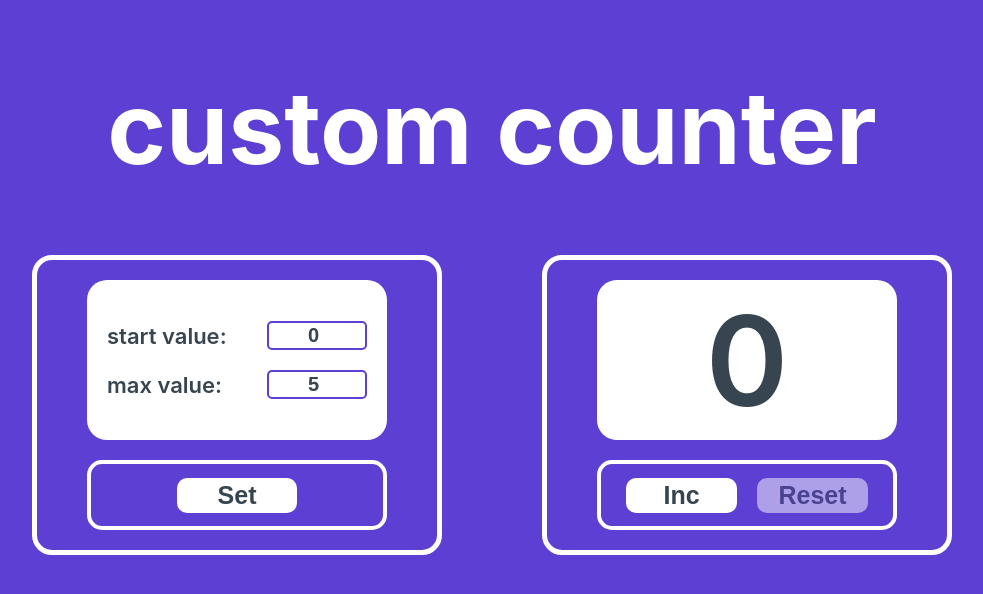
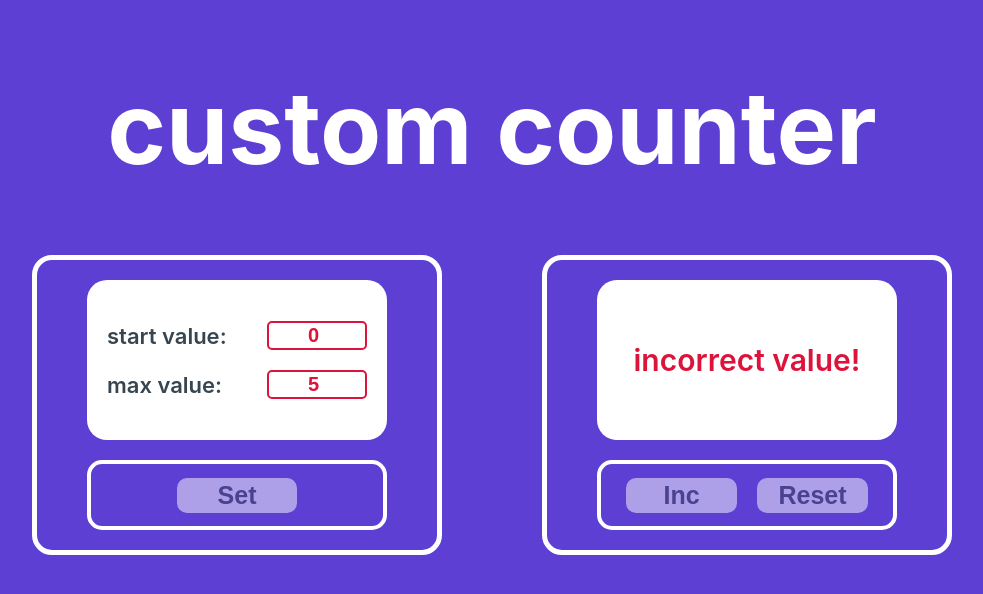
Before and after one commit to aliakseikulba/counter, a React (Create React App) app: page / in a window 1280 px wide. Shown: the top 594 px of the page, without its empty margins (148-1131 px from the left). Built offline with nearby package versions, Linux system fonts and the light colour scheme.

Commit message:
counter fixed

```diff
--- a/src/App.tsx
+++ b/src/App.tsx
@@ -1,4 +1,4 @@
-import React, {useState} from 'react';
+import React, {useEffect, useState} from 'react';
 import './App.css';
 import {Counter} from './components/Counter/Counter';
 import {Controller} from './components/Controller/Controller';
@@ -8,24 +8,41 @@ function App() {
   const [startValue, setStartValue] = useState<number>(0);
   const [maxValue, setMaxValue] = useState<number>(5);
   const [counter, setCounter] = useState<number>(startValue);
+  const [changeValue, setChangeValue] = useState<boolean>(false);
 
   const changeStartValue = (num: number) => {
+    setChangeValue(true)
     setStartValue(num);
   };
   const changeMaxValue = (num: number) => {
+    setChangeValue(true)
     setMaxValue(num);
   };
-
   const changeCounter = () => {
     setCounter(startValue);
   }
-
   const incrementValue = () => {
     setCounter(counter => counter + 1);
   };
   const resetValue = () => {
     setCounter(startValue);
   };
+
+
+  useEffect(() => {
+    const startValueAsString = localStorage.getItem('startValue');
+    const newStartValue = JSON.parse(startValueAsString!);
+    setStartValue(newStartValue);
+    setCounter(newStartValue);
+    setChangeValue(true);
+    const maxValueAsString = localStorage.getItem('maxValue');
+    const newMaxValue = JSON.parse(maxValueAsString!);
+    setMaxValue(newMaxValue);
+  }, [])
+  useEffect(() => {
+    localStorage.setItem('startValue', JSON.stringify(startValue));
+    localStorage.setItem('maxValue', JSON.stringify(maxValue));
+  }, [startValue, maxValue])
 
   return (
     <div className="App">
@@ -34,6 +51,7 @@ function App() {
         <div className="wrapper">
           <Controller startValue={startValue}
                       maxValue={maxValue}
+                      setChangeValue={setChangeValue}
                       changeStartValue={changeStartValue}
                       changeMaxValue={changeMaxValue}
                       changeCounter={changeCounter}/>
@@ -42,6 +60,7 @@ function App() {
           <Counter counter={counter}
                    startValue={startValue}
                    maxValue={maxValue}
+                   changeValue={changeValue}
                    incrementValue={incrementValue}
                    resetValue={resetValue}/>
         </div>
--- a/src/components/Btn/Btn.tsx
+++ b/src/components/Btn/Btn.tsx
@@ -3,18 +3,17 @@ import s from './Btn.module.css';
 
 type BtnPropsType = {
   callback: () => void
-  isDisabled: () => boolean
+  isDisabled: boolean
   name: string
 }
 
 const Btn = ({callback, isDisabled, name}: BtnPropsType) => {
 
-  const onDisabled = isDisabled();
-  const btnClass = onDisabled ? `${s.disabled}` : `${s.btn}`;
+  const btnClass = isDisabled ? `${s.disabled}` : `${s.btn}`;
 
   return (
     <>
-      <button className={btnClass} onClick={callback} disabled={onDisabled}>{name}</button>
+      <button className={btnClass} onClick={callback} disabled={isDisabled}>{name}</button>
     </>
   );
 };
--- a/src/components/Controller/Controller.tsx
+++ b/src/components/Controller/Controller.tsx
@@ -1,43 +1,57 @@
 import React, {ChangeEvent} from 'react';
-import s from './Controller.module.css'
+import s from './Controller.module.css';
 import {Btn} from '../Btn/Btn';
 import {Setter} from '../Setter/Setter';
 
 type ControllerPropsType = {
   startValue: number
   maxValue: number
+  setChangeValue: (changeValue: boolean) => void
   changeStartValue: (num: number) => void
   changeMaxValue: (num: number) => void
   changeCounter: () => void
 }
 
-const Controller = ({startValue, maxValue, changeStartValue, changeMaxValue, changeCounter}: ControllerPropsType) => {
+const Controller = ({
+                      startValue,
+                      maxValue,
+                      changeStartValue,
+                      changeMaxValue,
+                      changeCounter,
+                      setChangeValue
+                    }: ControllerPropsType) => {
 
-  const onChangeStartValue = (e: ChangeEvent<HTMLInputElement>) => {
+  const onStartValueChange = (e: ChangeEvent<HTMLInputElement>) => {
     const value = Number(e.currentTarget.value);
-    changeStartValue(value)
-  }
-
-  const onChangeMaxValue = (e: ChangeEvent<HTMLInputElement>) => {
+    changeStartValue(value);
+  };
+  const onMaxValueChange = (e: ChangeEvent<HTMLInputElement>) => {
     const value = Number(e.currentTarget.value);
     changeMaxValue(value);
-  }
+  };
+  const setValueToCounter = () => {
+    setChangeValue(false);
+    changeCounter();
+  };
 
-  const setValueToCounter = () => {
-    changeCounter();
-  }
+  const setterBtnDisable = () => startValue >= maxValue;
 
   return (
     <>
       <div className={s.display}>
-       <Setter name="start value:"
-                value={startValue}
-               changeValue={onChangeStartValue}/>
+        <Setter name="start value:"
+                startValue={startValue}
+                maxValue={maxValue}
+                inputValue={startValue}
+                changeValue={onStartValueChange}/>
         <Setter name="max value:"
-                value={maxValue} changeValue={onChangeMaxValue}/>
+                startValue={startValue}
+                maxValue={maxValue}
+                inputValue={maxValue}
+                changeValue={onMaxValueChange}/>
       </div>
       <div className={s.buttonsArea}>
-        <Btn callback={setValueToCounter} isDisabled={() => false} name={'Set'}/>
+        <Btn callback={setValueToCounter} isDisabled={setterBtnDisable()} name={'Set'}/>
       </div>
     </>
   );
--- a/src/components/Counter/Counter.module.css
+++ b/src/components/Counter/Counter.module.css
@@ -8,16 +8,31 @@
     align-items: center;
 }
 
-.content {
+.counter {
     color: #36454F;
+    font-size: 125px;
+    font-weight: 600;
+    text-align: center;
+}
+
+.counterFinal {
+    color: crimson;
     font-size: 125px;
     font-weight: 600;
 }
 
-.contentFinal {
+.counterTitle {
+    color: #36454F;
+    font-size: 30px;
+    font-weight: 600;
+    text-align: center;
+}
+
+.errorTitle {
     color: crimson;
-    font-size: 125px;
+    font-size: 30px;
     font-weight: 600;
+    text-align: center;
 }
 
 .buttonsArea {
--- a/src/components/Counter/Counter.tsx
+++ b/src/components/Counter/Counter.tsx
@@ -6,31 +6,35 @@ type CounterPropsType = {
   counter: number
   startValue: number
   maxValue: number
+  changeValue: boolean
   incrementValue: () => void
   resetValue: () => void
 }
 
-const Counter = ({counter, startValue, maxValue, incrementValue, resetValue}: CounterPropsType) => {
+const Counter = ({counter, startValue, maxValue, incrementValue, resetValue, changeValue}: CounterPropsType) => {
 
 
-  const contentClass = counter === maxValue ? `${s.contentFinal}` : `${s.content}`;
+  const counterClass = counter === maxValue ? s.counterFinal : s.counter;
+  const errorTitle = () => startValue >= maxValue;
 
   const disableIncrementBtn = () => {
-    return (counter === maxValue);
+    return counter === maxValue;
   };
   const disableResetBtn = () => {
-    return (counter === startValue);
+    return counter === startValue;
   };
 
 
   return (
     <>
       <div className={s.display}>
-        <div className={contentClass}>{counter}</div>
+        {!changeValue && <div className={counterClass}>{counter}</div>}
+        {changeValue && !errorTitle() && <div className={s.counterTitle}>change value and press 'Set'</div>}
+        {errorTitle() && <div className={s.errorTitle}>incorrect value!</div>}
       </div>
       <div className={s.buttonsArea}>
-        <Btn callback={incrementValue} isDisabled={disableIncrementBtn} name={'Inc'}/>
-        <Btn callback={resetValue} isDisabled={disableResetBtn} name={'Reset'}/>
+        <Btn callback={incrementValue} isDisabled={changeValue || disableIncrementBtn()} name={'Inc'}/>
+        <Btn callback={resetValue} isDisabled={changeValue || disableResetBtn()} name={'Reset'}/>
       </div>
     </>
   );
--- a/src/components/Setter/Setter.module.css
+++ b/src/components/Setter/Setter.module.css
@@ -11,7 +11,7 @@
     font-weight: 600;
 }
 
-.valueInput {
+.setter {
     box-sizing: border-box;
     border: 2px solid #5D3FD3;
     border-radius: 5px;
@@ -23,3 +23,16 @@
     text-align: center;
     color: #36454F;
 }
+
+.errorSetter {
+    box-sizing: border-box;
+    border: 2px solid crimson;
+    border-radius: 5px;
+    width: 100px;
+    font-size: 20px;
+    font-weight: 600;
+    padding-left: 10px;
+    outline: none;
+    text-align: center;
+    color: crimson;
+}
--- a/src/components/Setter/Setter.tsx
+++ b/src/components/Setter/Setter.tsx
@@ -3,19 +3,21 @@ import s from './Setter.module.css';
 
 type SetterPropsType = {
   name: string
-  value: number
+  startValue: number
+  maxValue: number
+  inputValue: number
   changeValue: (e: ChangeEvent<HTMLInputElement>) => void
 }
 
-const Setter = ({name, value, changeValue}: SetterPropsType) => {
+const Setter = ({name,startValue, maxValue, inputValue, changeValue}: SetterPropsType) => {
 
-
+  const setterClass = startValue >= maxValue ? s.errorSetter : s.setter;
 
   return (
     <div className={s.settings}>
       <div className={s.settingsTitle}>{name}</div>
-      <input className={s.valueInput}
-             value={value}
+      <input className={setterClass}
+             value={inputValue}
              onChange={changeValue}
              type="number"/>
     </div>
```
